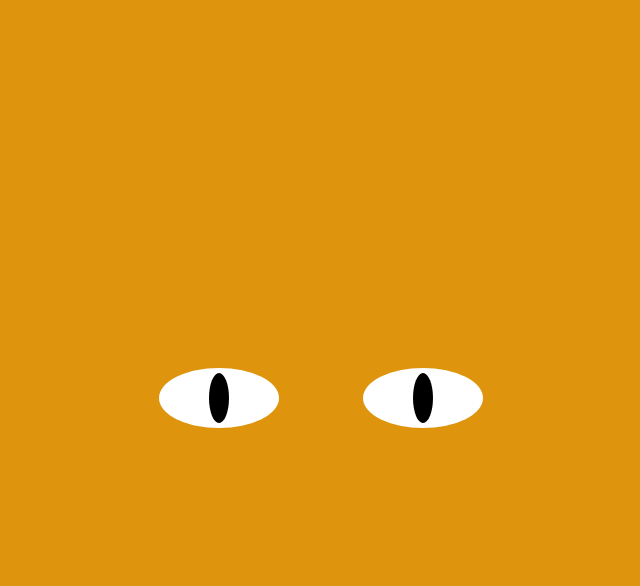
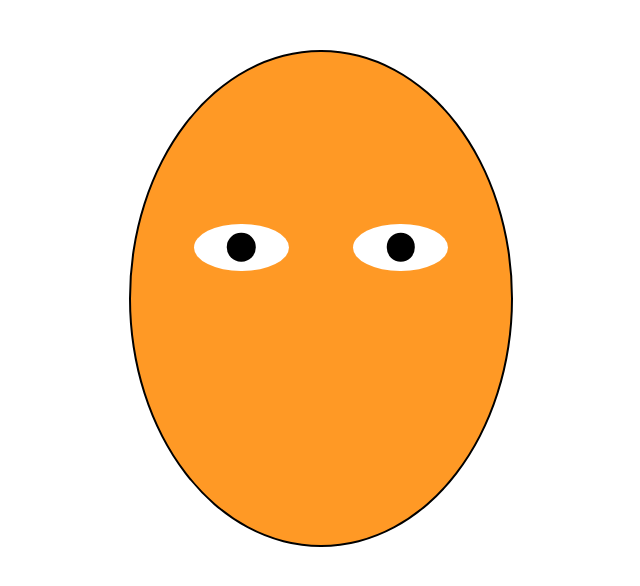
Before and after one commit to sean-mongey/eyes, a plain HTML site: page index.html in a window 1280 px wide. Shown: the whole page, without its empty margins (319-959 px from the left). Drawn offline with Linux system fonts and the light colour scheme.

Commit message:
rendering to scale
changed px to % so that the following eyes scale to the size of the screen

```diff
--- a/eyes.js
+++ b/eyes.js
@@ -6,6 +6,7 @@ document.onmousemove = (event) => {
   for (let i = 0; i < 2; i++) {
     balls[i].style.left = x;
     balls[i].style.top = y;
-    balls[i].transform = 'translate(-' + x + ',-' + y + ')';
+    balls[i].style.transform = 'translate(-' + x + ',-' + y + ')';
+
   }
 };
--- a/index.html
+++ b/index.html
@@ -3,6 +3,8 @@
         <link rel="stylesheet" type="text/css" href="./styles.css">
     </head>
     <body>
+        <body>
+            <div class="face">
                 <div class="eyes">
                     <div class="eye">
                         <div class="ball"></div>
@@ -11,6 +13,7 @@
                         <div class="ball"></div>
                     </div>
                 </div>
+            </div>
             <script src="./eyes.js"></script>
         </body>
     </html>
--- a/styles.css
+++ b/styles.css
@@ -1,29 +1,37 @@
-body {
-  margin: 0;
-  padding: 0;
-  background: rgb(222, 149, 13);
+.face {
+  width: 30%;
+  aspect-ratio: 1 / 1.3;
+  background: #ff9925;
+  border: 2px solid #000;
+  border-radius: 50%;
+  margin: 50px auto;
+  position: relative;
+  display: flex;
+  align-items: center;
+  justify-content: center;
 }
+
 
 .eyes {
   position: absolute;
-  top: 50%;
+  top: 40%;
   transform: translateY(-50%);
   width: 100%;
   text-align: center;
 }
 .eye {
-  width: 120px;
-  height: 60px;
+  width: 25%;
+  aspect-ratio: 2 / 1;
   background: #fff;
   display: inline-block;
-  margin: 40px;
+  margin: 8%;
   border-radius: 50%;
   position: relative;
   overflow: hidden;
 }
 .ball {
-  width: 20px;
-  height: 50px;
+  width: 30%;
+  aspect-ratio: 1 / 1;
   background: #000;
   position: absolute;
   top: 50%;
```
Lines whose indentation alone changed are shown as unchanged.
